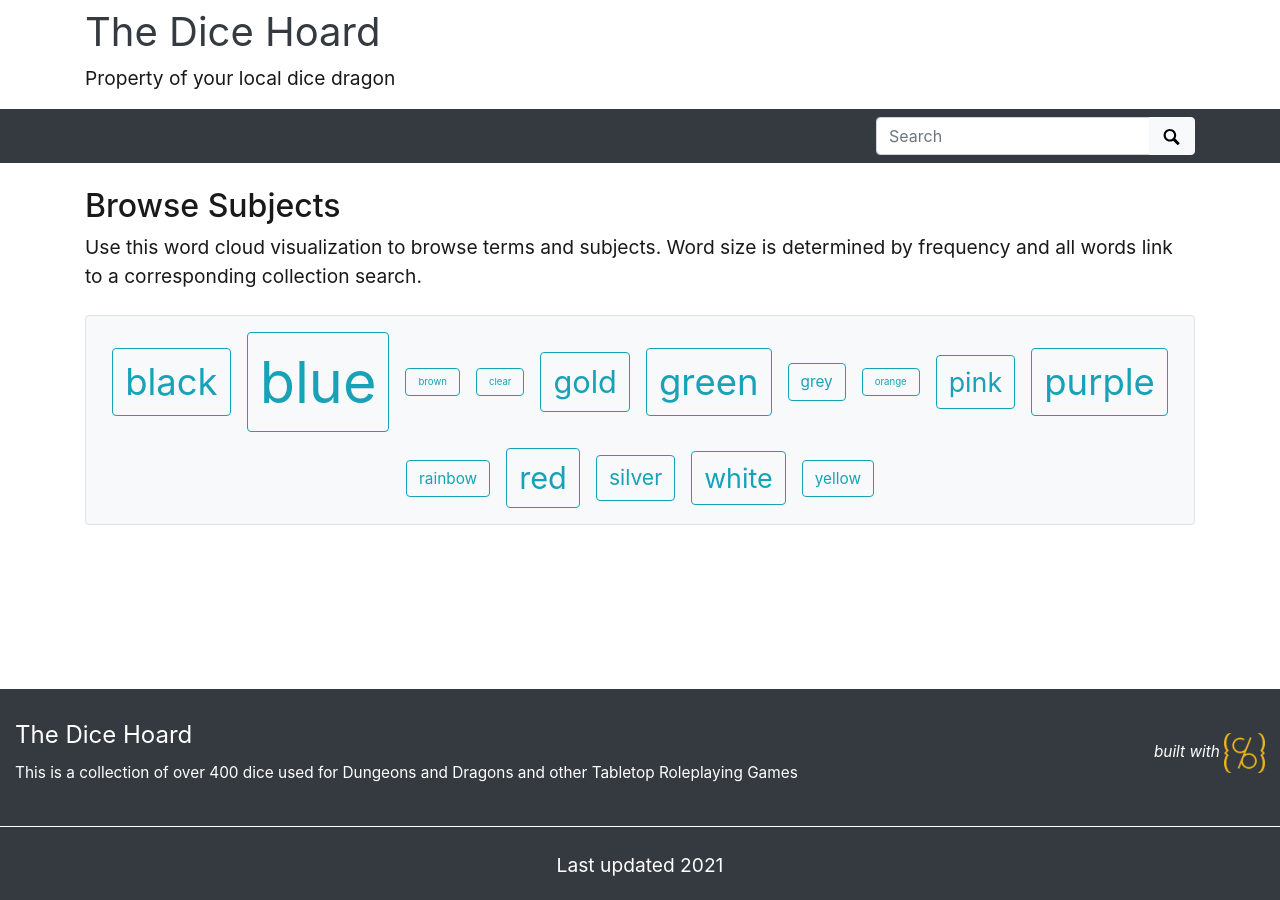
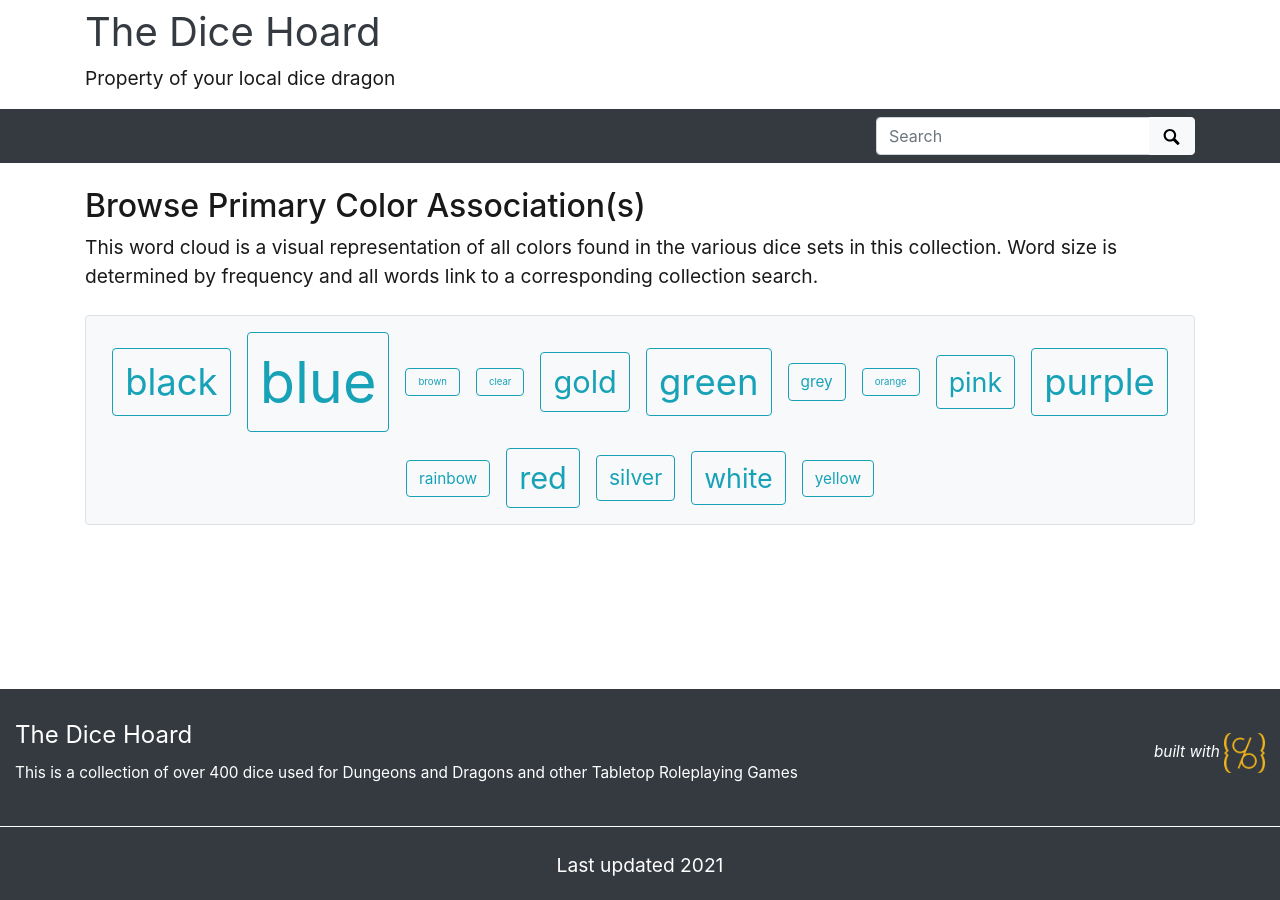
Before and after one commit to vsneden/TheDiceHoard2021, a Jekyll site: the page built from pages/subjects.md, in a window 1280 px wide. Built offline with Jekyll 4.4.1, drawn with Linux system fonts in a browser that asks for light colours.

Commit message:
changed subject words to match metadata

```diff
--- a/pages/subjects.md
+++ b/pages/subjects.md
@@ -8,7 +8,7 @@ permalink: /subjects.html
 cloud-fields: site.data.theme.subjects-fields
 ---
 
-## Browse Subjects
+## Browse Primary Color Association(s)
 
-Use this word cloud visualization to browse terms and subjects.
+This word cloud is a visual representation of all colors found in the various dice sets in this collection.
 Word size is determined by frequency and all words link to a corresponding collection search.
```
